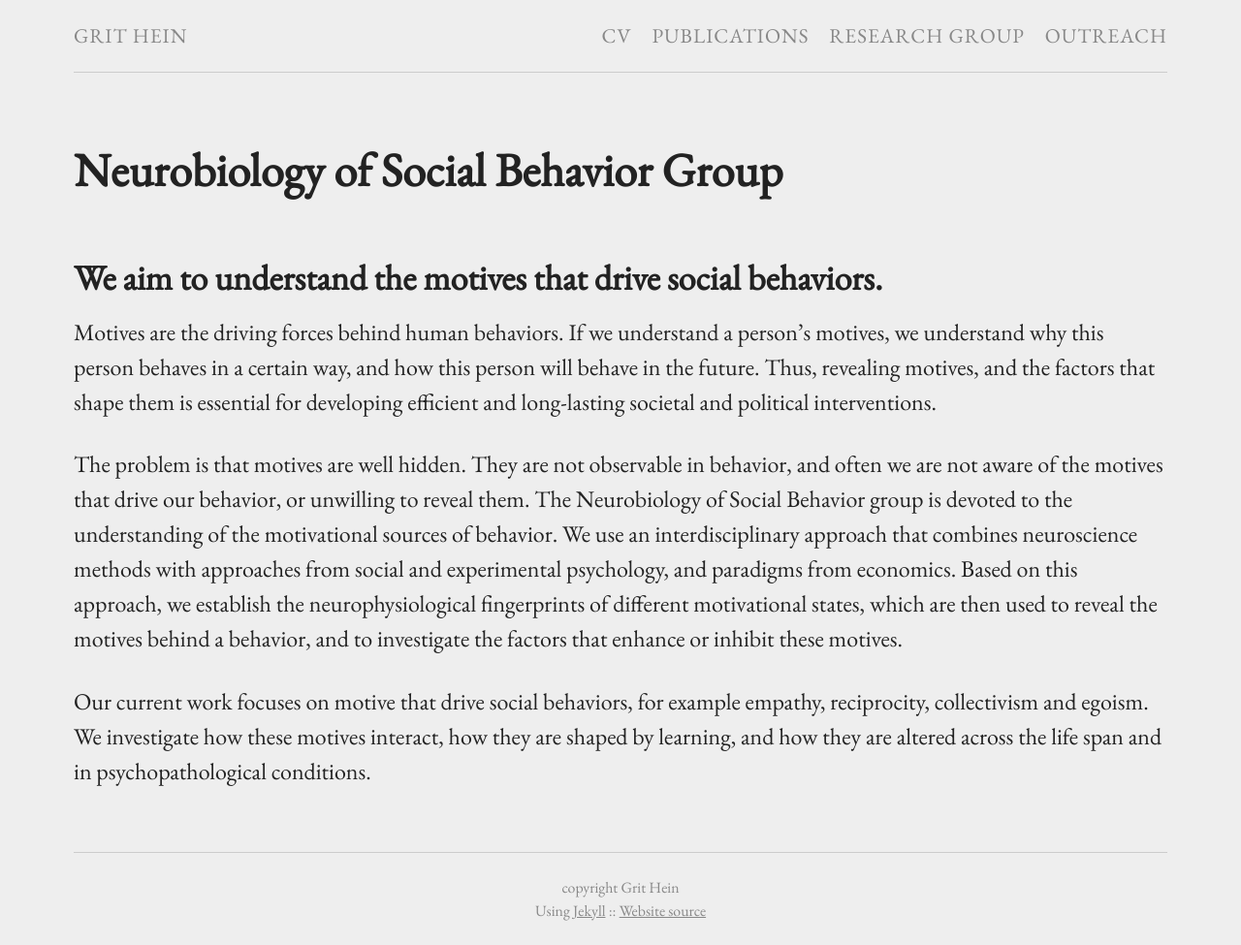
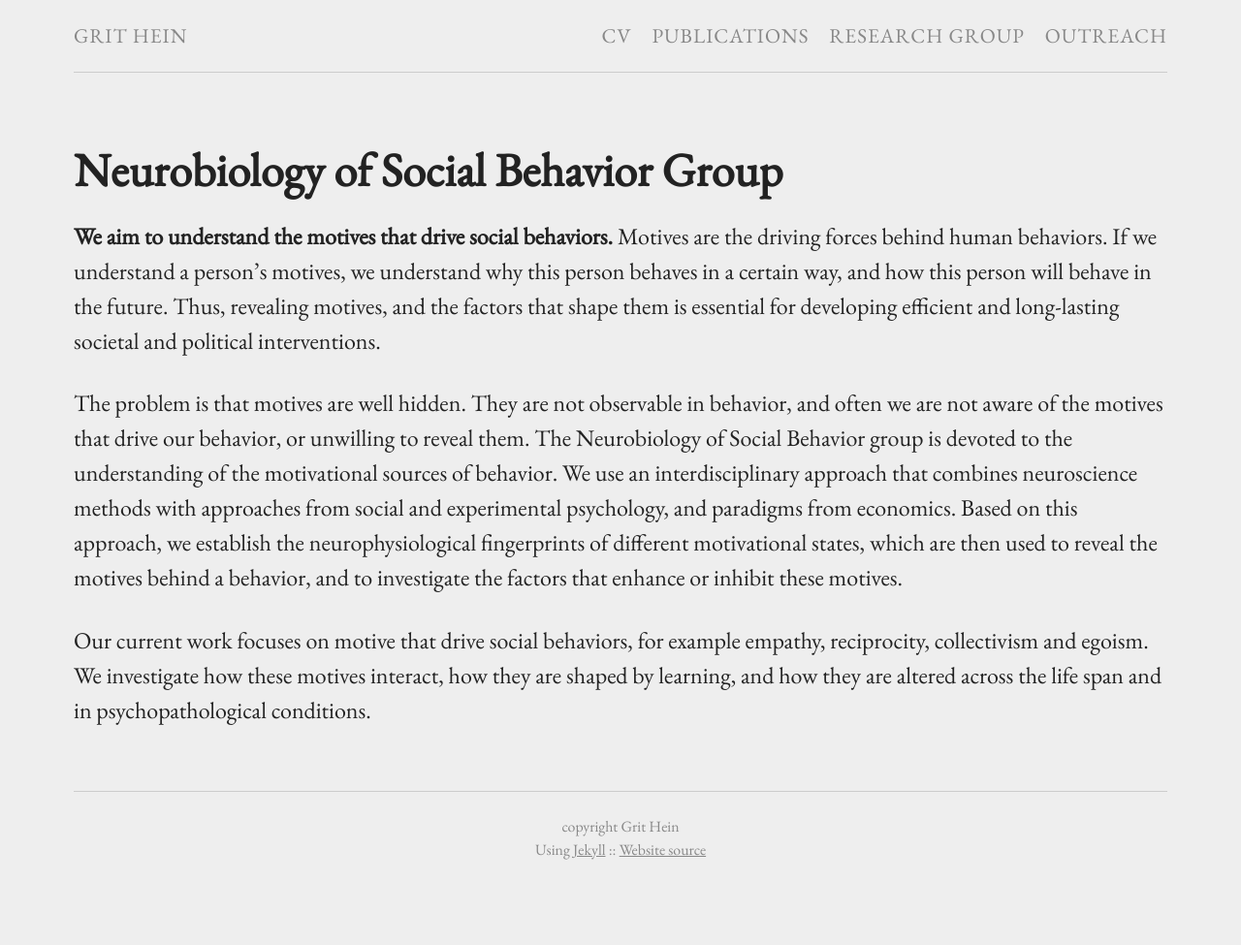
Before and after one commit to grithein/grithein, a Jekyll site: the page built from misc.md, in a window 1280 px wide. Shown: the whole page at 97% size. Built offline with Jekyll 4.4.1, drawn with Linux system fonts in a browser that asks for light colours; after the commit the page ends 912 px from its top, so only the background shows below that.

```diff
--- a/misc.md
+++ b/misc.md
@@ -3,8 +3,7 @@ title: Neurobiology of Social Behavior Group
 layout: page
 permalink: "/misc/"
 ---
-## We aim to understand the motives that drive social behaviors.
-
+**We aim to understand the motives that drive social behaviors.**
 Motives are the driving forces behind human behaviors. If we understand a person’s motives, we understand why this person behaves in a certain way, and how this person will behave in the future. Thus, revealing motives, and the factors that shape them is essential for developing efficient and long-lasting societal and political interventions.
 
 The problem is that motives are well hidden. They are not observable in behavior, and often we are not aware of the motives that drive our behavior, or unwilling to reveal them. The Neurobiology of Social Behavior group is devoted to the understanding of the motivational sources of behavior. We use an interdisciplinary approach that combines neuroscience methods with approaches from social and experimental psychology, and paradigms from economics. Based on this approach, we establish the neurophysiological fingerprints of different motivational states, which are then used to reveal the motives behind a behavior, and to investigate the factors that enhance or inhibit these motives.
```
